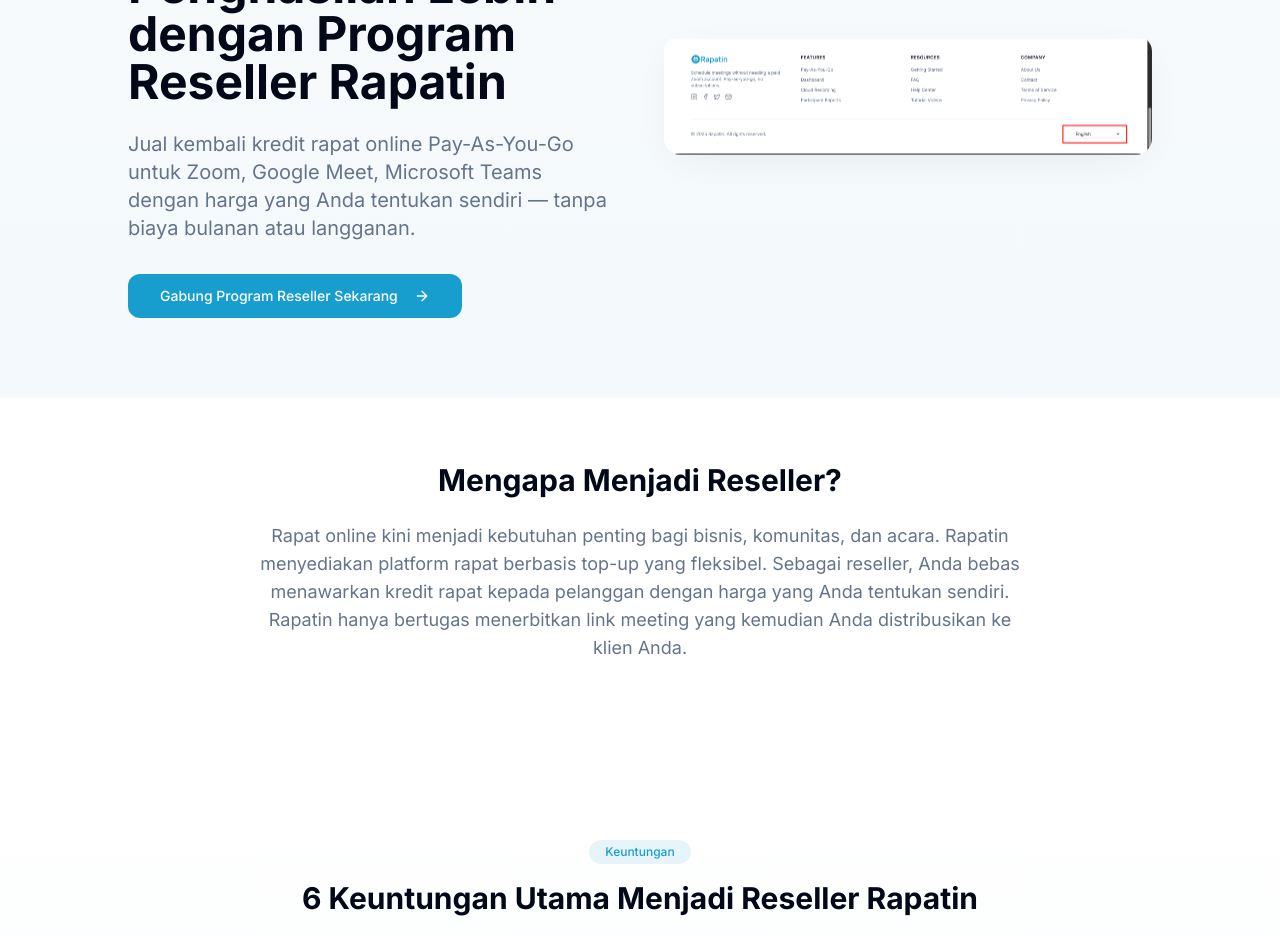
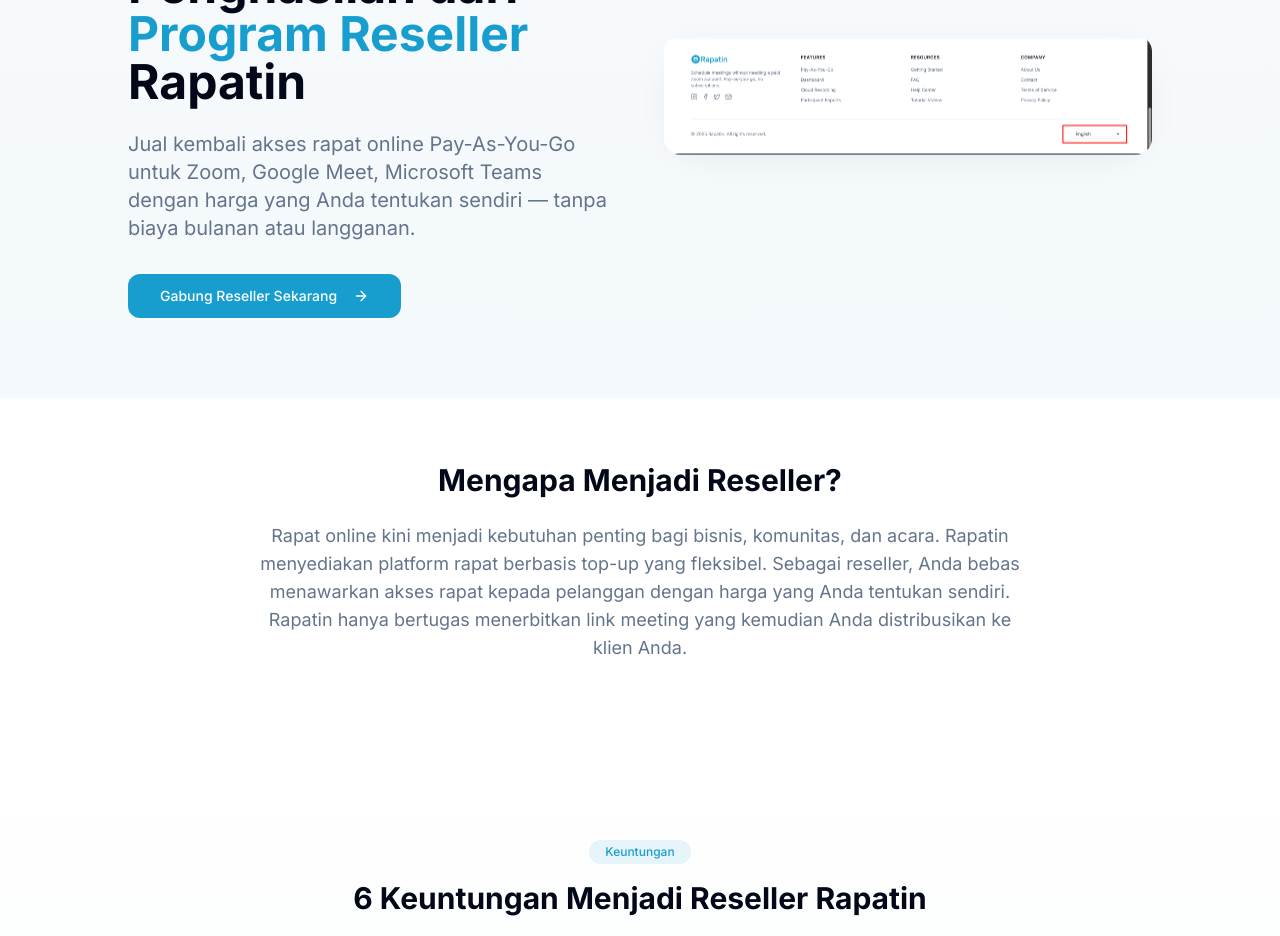
Before and after one commit to furdigicode/web-rapatin, a React (Vite) app: page /menjadi-reseller in a window 1280 px wide. Shown: the part 240-1176 px from the top of the page. Built offline with nearby package versions, Linux system fonts and the light colour scheme.

Commit message:
Code edited in Lovable Code Editor
Edited UI in Lovable

```diff
--- a/src/pages/MenjadiReseller.tsx
+++ b/src/pages/MenjadiReseller.tsx
@@ -123,14 +123,14 @@ const MenjadiReseller = () => {
                 <span className="text-xs font-medium text-primary">Program Reseller</span>
               </div>
               <h1 className="text-4xl md:text-5xl font-bold mb-6 leading-tight">
-                Dapatkan Penghasilan Lebih dengan Program Reseller Rapatin
+                Dapatkan Penghasilan dari <span className="text-primary">Program Reseller</span> Rapatin
               </h1>
               <p className="text-xl text-muted-foreground mb-8">
-                Jual kembali kredit rapat online Pay-As-You-Go untuk Zoom, Google Meet, Microsoft Teams dengan harga yang Anda tentukan sendiri — tanpa biaya bulanan atau langganan.
+                Jual kembali akses rapat online Pay-As-You-Go untuk Zoom, Google Meet, Microsoft Teams dengan harga yang Anda tentukan sendiri — tanpa biaya bulanan atau langganan.
               </p>
               <Button asChild size="lg" className="rounded-lg bg-primary hover:bg-primary/90 text-white">
                 <a href="https://app.rapatin.id/register" onClick={handleRegistration} target="_blank" rel="noopener noreferrer">
-                  Gabung Program Reseller Sekarang
+                  Gabung Reseller Sekarang
                   <ArrowRight size={16} className="ml-2" />
                 </a>
               </Button>
@@ -152,7 +152,7 @@ const MenjadiReseller = () => {
           <div className="max-w-3xl mx-auto text-center mb-12">
             <h2 className="text-3xl font-bold mb-6">Mengapa Menjadi Reseller?</h2>
             <p className="text-lg text-muted-foreground">
-              Rapat online kini menjadi kebutuhan penting bagi bisnis, komunitas, dan acara. Rapatin menyediakan platform rapat berbasis top-up yang fleksibel. Sebagai reseller, Anda bebas menawarkan kredit rapat kepada pelanggan dengan harga yang Anda tentukan sendiri. Rapatin hanya bertugas menerbitkan link meeting yang kemudian Anda distribusikan ke klien Anda.
+              Rapat online kini menjadi kebutuhan penting bagi bisnis, komunitas, dan acara. Rapatin menyediakan platform rapat berbasis top-up yang fleksibel. Sebagai reseller, Anda bebas menawarkan akses rapat kepada pelanggan dengan harga yang Anda tentukan sendiri. Rapatin hanya bertugas menerbitkan link meeting yang kemudian Anda distribusikan ke klien Anda.
             </p>
           </div>
         </div>
@@ -165,7 +165,7 @@ const MenjadiReseller = () => {
             <div className="inline-flex items-center py-1 px-4 bg-primary/10 rounded-full mb-4">
               <span className="text-xs font-medium text-primary">Keuntungan</span>
             </div>
-            <h2 className="text-3xl font-bold mb-4">6 Keuntungan Utama Menjadi Reseller Rapatin</h2>
+            <h2 className="text-3xl font-bold mb-4">6 Keuntungan Menjadi Reseller Rapatin</h2>
             <p className="text-muted-foreground">Bergabung dengan jaringan reseller kami yang terus berkembang dan nikmati keuntungan ini</p>
           </div>
 
@@ -273,7 +273,7 @@ const MenjadiReseller = () => {
                 <ul className="space-y-3">
                   <li className="flex items-start">
                     <CheckCircle2 className="h-5 w-5 text-primary mr-3 shrink-0 mt-0.5" />
-                    <span className="text-sm">Solusi rapat dengan merek Anda sendiri</span>
+                    <span className="text-sm">Solusi rapat instan tanpa berlangganan</span>
                   </li>
                   <li className="flex items-start">
                     <CheckCircle2 className="h-5 w-5 text-primary mr-3 shrink-0 mt-0.5" />
```
